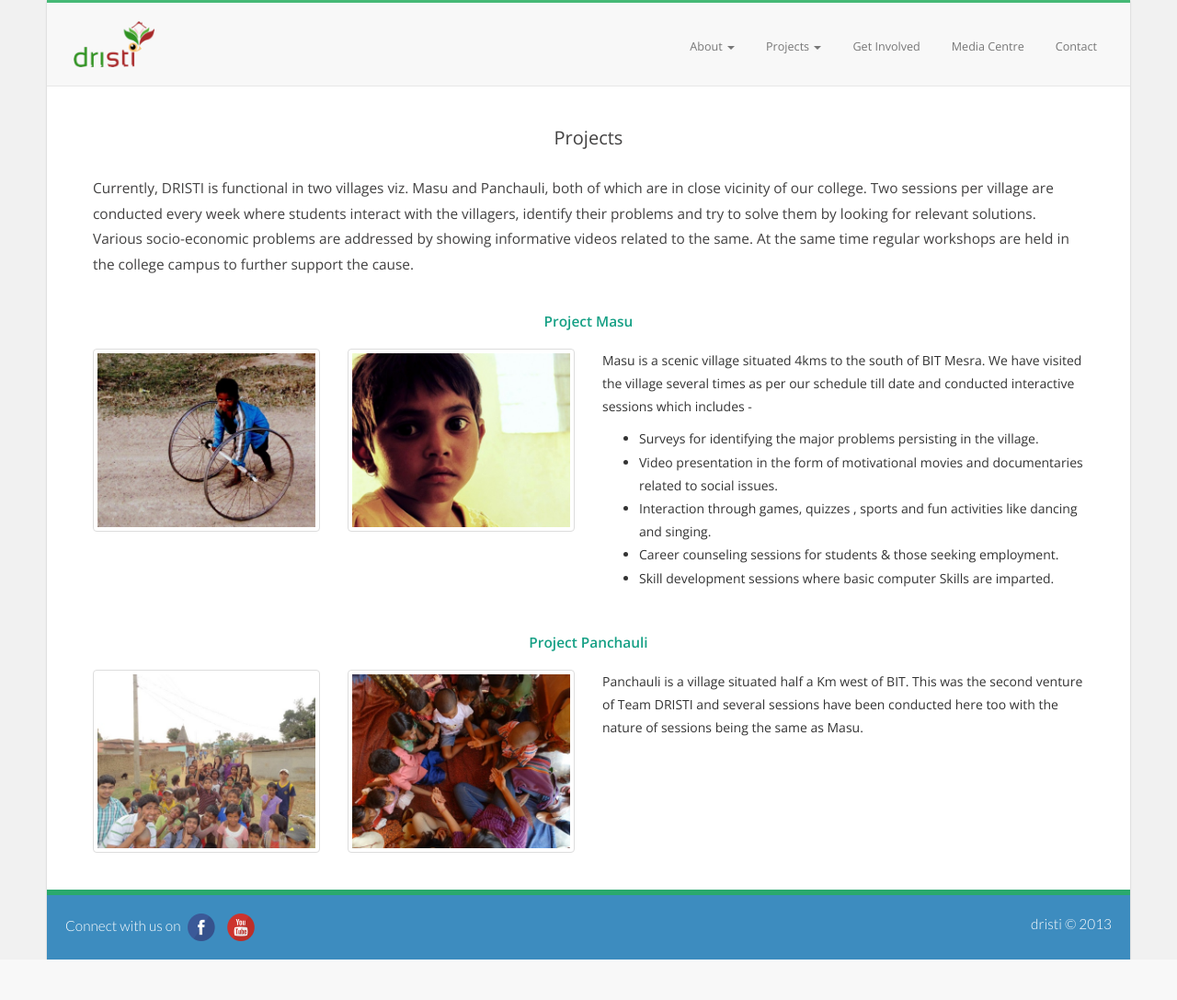
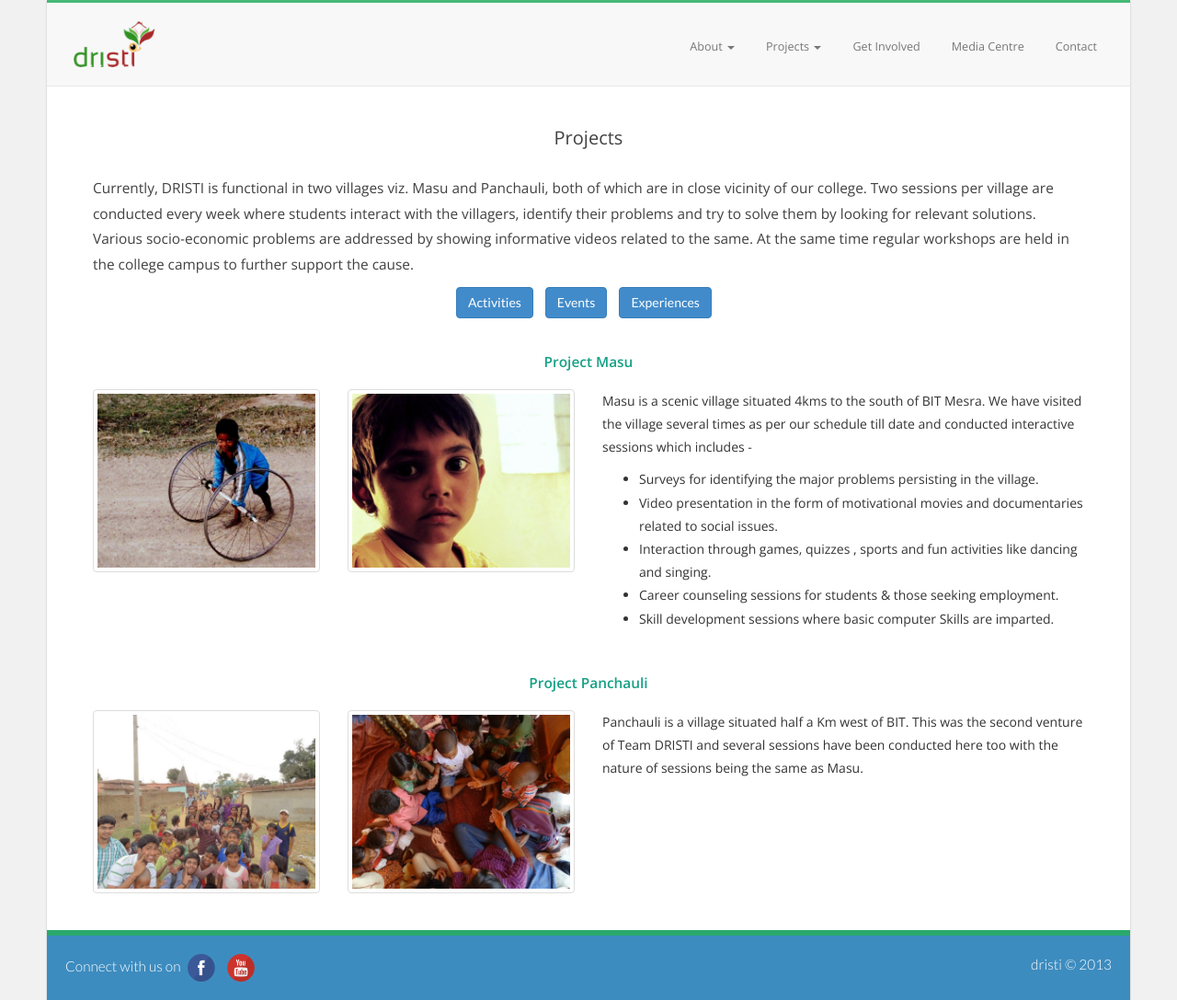
Before and after one commit to vivekagr/dristi, a PHP site: page /projects.php in a window 1280 px wide. Shown: the whole page at 92% size. Before the commit the page ends 1043 px from the top, so only its background shows below. Run offline with PHP 8.4, Linux system fonts and the light colour scheme; some web fonts are replaced.

Commit message:
Add links to activities, events and experience pages on project page.

```diff
--- a/projects.php
+++ b/projects.php
@@ -8,6 +8,9 @@
         <div class="col-md-12 full-width-block">
             <h1 class="heading-text">Projects</h1>
             <p>Currently, DRISTI is functional in two villages viz. Masu and Panchauli, both of which are in close vicinity of our college. Two sessions per village are conducted every week where students interact with the villagers, identify their problems and try to solve them by looking for relevant solutions. Various socio-economic problems are addressed by showing informative videos related to the same. At the same time regular workshops are held in the college campus to further support the cause.</p>
+            <a class="btn btn-primary" href="<?= $links['activities']; ?>">Activities</a>
+            <a class="btn btn-primary" href="<?= $links['events']; ?>">Events</a>
+            <a class="btn btn-primary" href="<?= $links['experiences']; ?>">Experiences</a>
         </div>
         <div class="col-md-12 project-item">
             <h2 class="heading-text heading-text-green">Project Masu</h2>
```
